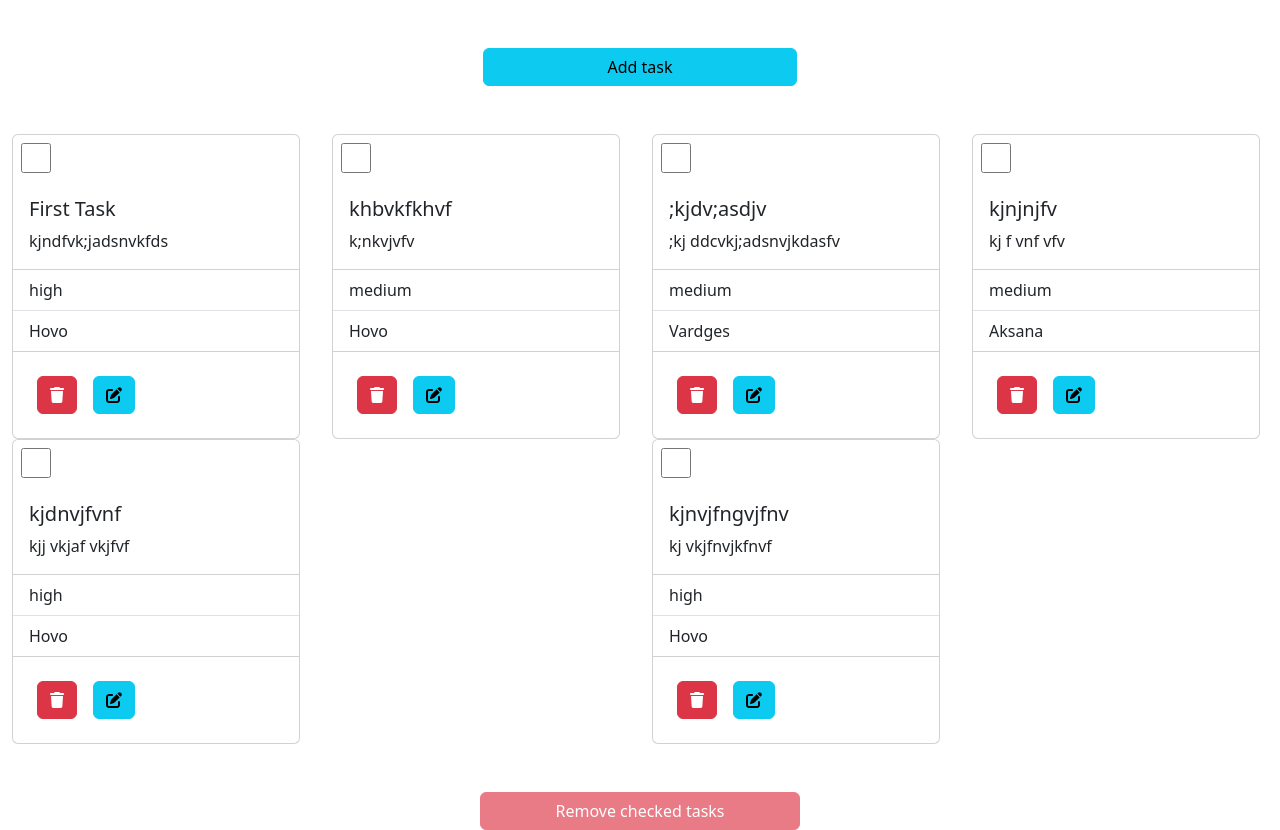
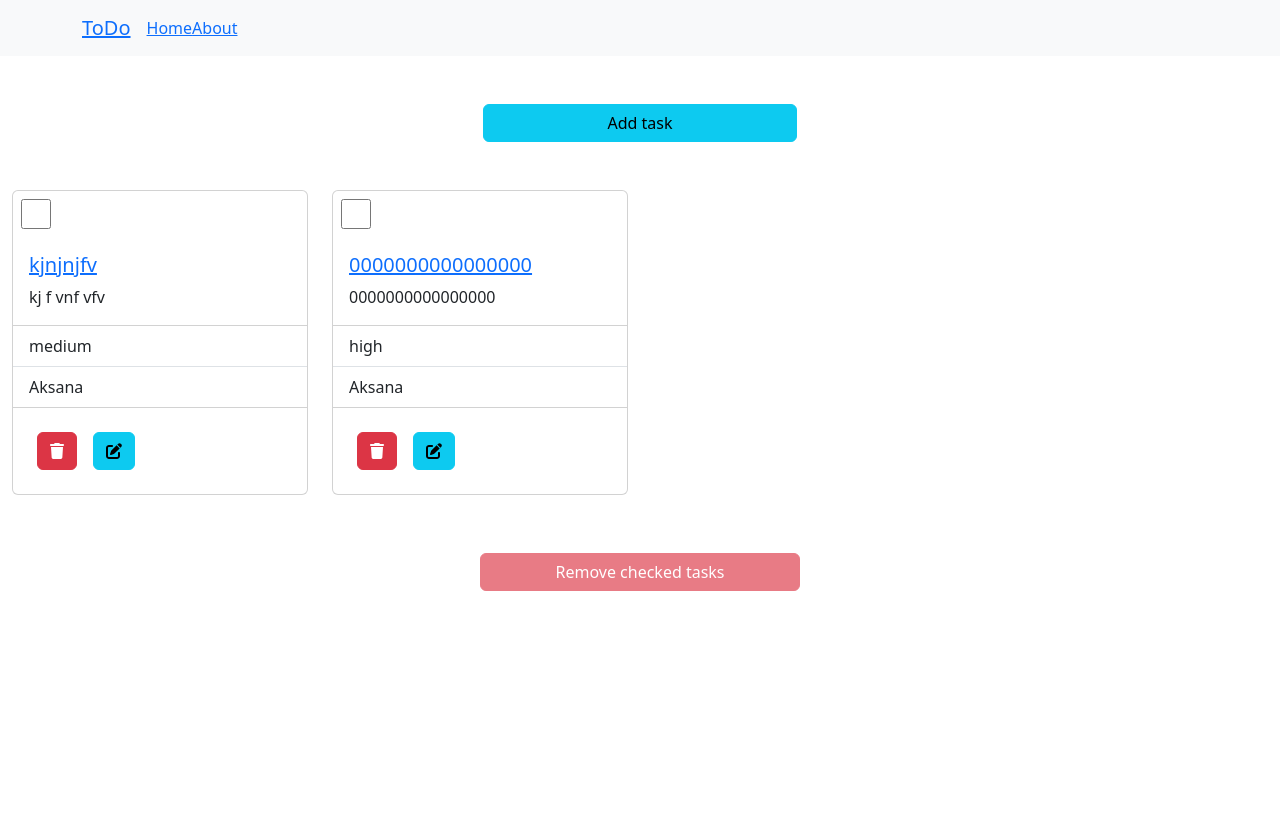
Before and after one commit to TumasyanDolera/react-redux, a React (Create React App) app: page / in a window 1280 px wide. After the commit the page ends 800 px from the top, so only its background shows below. Built offline with nearby package versions, Linux system fonts and the light colour scheme; data requests are answered from the project's data file.

Commit message:
Added routing and nav bar

```diff
--- a/db.json
+++ b/db.json
@@ -24,27 +24,6 @@
   },
   "tasks": [
     {
-      "title": "First Task",
-      "description": "kjndfvk;jadsnvkfds",
-      "importance": "high",
-      "developer": "Hovo",
-      "id": 1
-    },
-    {
-      "title": "khbvkfkhvf",
-      "description": "k;nkvjvfv",
-      "importance": "medium",
-      "developer": "Hovo",
-      "id": 2
-    },
-    {
-      "title": ";kjdv;asdjv",
-      "description": ";kj ddcvkj;adsnvjkdasfv",
-      "importance": "medium",
-      "developer": "Vardges",
-      "id": 3
-    },
-    {
       "title": "kjnjnjfv",
       "description": "kj f vnf vfv",
       "importance": "medium",
@@ -52,18 +31,11 @@
       "id": 4
     },
     {
-      "title": "kjdnvjfvnf",
-      "description": "kjj vkjaf vkjfvf",
+      "id": 5,
+      "title": "0000000000000000",
+      "description": "0000000000000000",
       "importance": "high",
-      "developer": "Hovo",
-      "id": 5
-    },
-    {
-      "title": "kjnvjfngvjfnv",
-      "description": "kj vkjfnvjkfnvf",
-      "importance": "high",
-      "developer": "Hovo",
-      "id": 6
+      "developer": "Aksana"
     }
   ]
 }
--- a/package.json
+++ b/package.json
@@ -16,6 +16,8 @@
     "react-bootstrap": "^2.8.0",
     "react-dom": "^18.2.0",
     "react-icons": "^4.10.1",
+    "react-router": "^6.14.2",
+    "react-router-dom": "^6.14.2",
     "react-scripts": "5.0.1",
     "web-vitals": "^2.1.4"
   },
--- a/src/App.js
+++ b/src/App.js
@@ -1,4 +1,9 @@
-import ToDo from './components/ToDo/ToDo';
+import ToDo from './components/pages/ToDo/ToDo';
+import HOCTest from './components/HOCTest';
+import SingleTask from './components/pages/SIngleTask';
+import NoFound from './components/pages/NoFOund';
+import NavBar from './components/NavBar/NavBar';
+import { Route, Routes } from 'react-router-dom';
 import 'bootstrap/dist/css/bootstrap.min.css';
 
 
@@ -8,7 +13,28 @@ import 'bootstrap/dist/css/bootstrap.min.css';
 function App() {
   return (
     <div className="mainDiv">
-      <ToDo />
+      {/* <HOCTest>
+      <div>ONE</div>
+      <div>TWo</div>
+      <div>three</div>
+      <div>four</div>
+      <div>five</div>
+      <div>six</div>
+      </HOCTest> */}
+      {/* <ToDo /> */}
+      {/* <Switch>
+        <Route to="/" exact component={ToDo}/>
+        <Route to="/task" element={<ToDo />}/>
+        <ROut to="/no-found exact component={NoF0und}"
+        <Redirect to="/no-found"
+      </Switch> */}
+      <NavBar />
+      <Routes>
+        <Route path="/" element={<ToDo />} />
+        <Route path="/task/:id"exact  element={<SingleTask />} />
+        <Route path="/about" element={<SingleTask />} />
+        <Route path="*" element={<NoFound />} />
+      </Routes>
     </div>
 
   );
--- /dev/null
+++ b/src/components/HOCTest.js
@@ -0,0 +1,9 @@
+export default function HOCTest(props){
+    console.log('PPPPP++++>>>', props)
+    return(<div>
+        HOC COMPONENT
+        {props.children}
+        </div>)
+
+
+}
--- a/src/components/NavBar/NavBar.js
+++ b/src/components/NavBar/NavBar.js
@@ -1,10 +1,34 @@
 import classes from './navBar.module.css'
+import Container from 'react-bootstrap/Container';
+import Nav from 'react-bootstrap/Nav';
+import Navbar from 'react-bootstrap/Navbar';
+import NavDropdown from 'react-bootstrap/NavDropdown';
+import { Link } from 'react-router-dom';
 
-export default function NavBar(){
-    return(
-        <div className={classes.navbarContainer}>
-            <a>About Us</a>
-            <a>Task List</a>
-        </div>
+
+export default function NavBar() {
+    return (
+        <Navbar expand="lg" className="bg-body-tertiary">
+            <Container>
+                <Navbar.Brand >
+                    <Link to={'/'}>
+                        ToDo
+                    </Link>
+                </Navbar.Brand>
+                <Navbar.Toggle aria-controls="basic-navbar-nav" />
+                <Navbar.Collapse id="basic-navbar-nav">
+                    <Nav className="me-auto">
+
+                        <Link to="/">
+                            Home
+                        </Link>
+                            <Link to="/about">
+                                About
+                            </Link>
+                    </Nav>
+                </Navbar.Collapse>
+            </Container>
+        </Navbar>
+
     )
 }
--- a/src/components/Tasks/Tasks.js
+++ b/src/components/Tasks/Tasks.js
@@ -7,6 +7,7 @@ import { FontAwesomeIcon } from '@fortawesome/react-fontawesome';
 import { faTrash, faEdit } from '@fortawesome/free-solid-svg-icons';
 import classes from './tasks.module.css';
 import PropTypes from 'prop-types';
+import { Link } from 'react-router-dom';
 
 
 
@@ -38,7 +39,11 @@ export default class Tasks extends PureComponent {
                     type="checkbox"
                 />
                 <Card.Body>
-                    <Card.Title>{item.title}</Card.Title>
+                    <Card.Title>
+                        <Link to={`/task/${item.id}`}>
+                        {item.title}
+                        </Link>
+                        </Card.Title>
                     <Card.Text>
                         {item.description}
                     </Card.Text>
--- a/src/components/Tasks/tasks.module.css
+++ b/src/components/Tasks/tasks.module.css
@@ -14,7 +14,7 @@
 }
 
 .card {
-  width: 18rem
+  margin-bottom: 10px;
 }
 
 .checkedTaskCard {
--- /dev/null
+++ b/src/components/pages/NoFOund.js
@@ -0,0 +1,5 @@
+export default function NoFound() {
+    return (
+        <h1 style={{ fontSize: '100px', color: 'red' }}>404 PAGE NO FOUND</h1>
+    )
+}
--- /dev/null
+++ b/src/components/pages/SIngleTask.js
@@ -0,0 +1,7 @@
+export default function SingleTask(props){
+    console.log('PPPPP---->>>', props)
+    return(
+
+        <h6>SINGLE TASK</h6>
+    )
+}
--- a/src/components/ToDo/ToDo.js
+++ b/src/components/pages/ToDo/ToDo.js
@@ -1,9 +1,9 @@
 import React, { PureComponent } from "react";
-import AddNewTaskModal from "../AddNewTask/AddNewTask";
-import Tasks from "../Tasks/Tasks";
-import Confirm from "../Confirm";
+import AddNewTaskModal from "../../AddNewTask/AddNewTask";
+import Tasks from "../../Tasks/Tasks";
+import Confirm from "../../Confirm";
 import { Container, Row, Col, Button } from "react-bootstrap";
-import EditModal from "../EditModal";
+import EditModal from "../../EditModal";
 
 
 
@@ -43,7 +43,6 @@ export default class ToDo extends PureComponent {
 
 
     handleAddTask = (neweObj) => {
-        console.log('NNNNNN====>>>>', neweObj)
         let toDoList = [...this.state.toDoList];
 
         fetch('http://localhost:3004/tasks', {
@@ -74,11 +73,25 @@ export default class ToDo extends PureComponent {
     handleRemoveSingleTask = (taskId) => {
         let toDoList = [...this.state.toDoList];
 
+        fetch(`http://localhost:3004/tasks/${taskId}`, {
+            method: 'DELETE',
+        })
+            .then(response => {
+                if (!response.ok) {
+                    throw response.error
+                }
+                return response.json()
+            })
+            .then(task => {
+                console.log('RRRRR------>>>>', task)
                 toDoList = toDoList.filter(item => taskId !== item.id)
 
                 this.setState({
                     toDoList,
                 })
+            })
+            .catch(error => console.log(error))
+
 
     }
 
@@ -141,6 +154,20 @@ export default class ToDo extends PureComponent {
     handleSaveEditedTask = (taskObj) => {
         let toDoList = [...this.state.toDoList];
 
+        fetch(`http://localhost:3004/tasks/${taskObj.id}`, {
+            method: 'PUT',
+            headers: {
+                "Content-Type": "application/json",
+            },
+            body: JSON.stringify(taskObj)
+        })
+            .then(response => {
+                if (!response.ok) {
+                    throw response.error
+                }
+                return response.json()
+            })
+            .then(task => {
                 let index = toDoList.findIndex((item) => item.id === taskObj.id);
                 toDoList[index] = {
                     ...toDoList[index],
@@ -151,6 +178,11 @@ export default class ToDo extends PureComponent {
                     toDoList,
                     editedTask: null
                 })
+            })
+            .catch(error => console.log(error))
+
+
+
 
     }
 
@@ -184,7 +216,7 @@ export default class ToDo extends PureComponent {
 
                         toDoList.map((item) => {
                             return (
-                                <Col key={item.id}>
+                                <Col key={item.id} sm="12" md="6" lg="4" xl="3">
                                     <Tasks item={item}
                                         handleRemoveSingleTask={this.handleRemoveSingleTask}
                                         handleCheckedTasks={this.handleCheckedTasks}
--- a/src/index.js
+++ b/src/index.js
@@ -3,11 +3,14 @@ import ReactDOM from 'react-dom/client';
 import './index.css';
 import App from './App';
 import reportWebVitals from './reportWebVitals';
+import { BrowserRouter } from 'react-router-dom';
 
 const root = ReactDOM.createRoot(document.getElementById('root'));
 root.render(
   // <React.StrictMode>
+  <BrowserRouter>
     <App />
+  </BrowserRouter>
   // </React.StrictMode>
 );
 
```
Also changed, not shown: src/utils/apis.js (added), 1 other file (tests, documents, lock files or other folders). Lines whose indentation alone changed are shown as unchanged.
